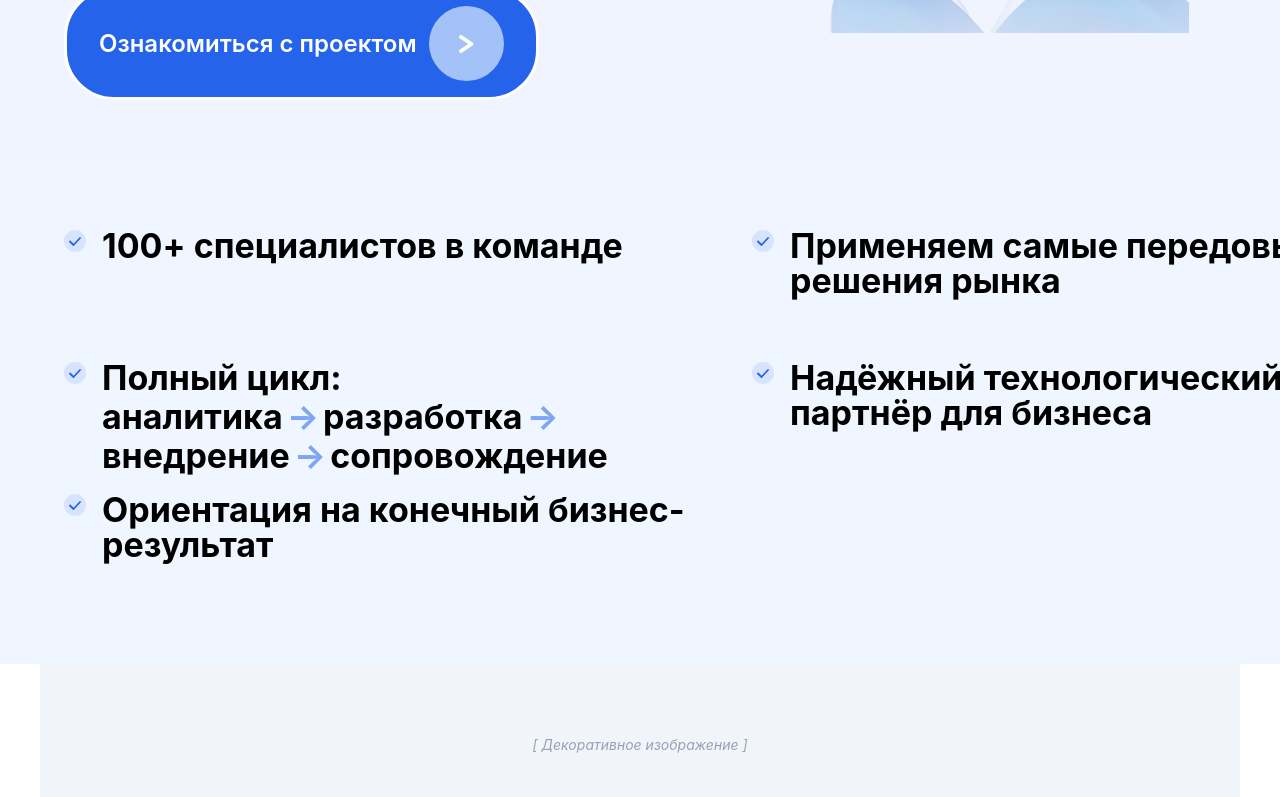
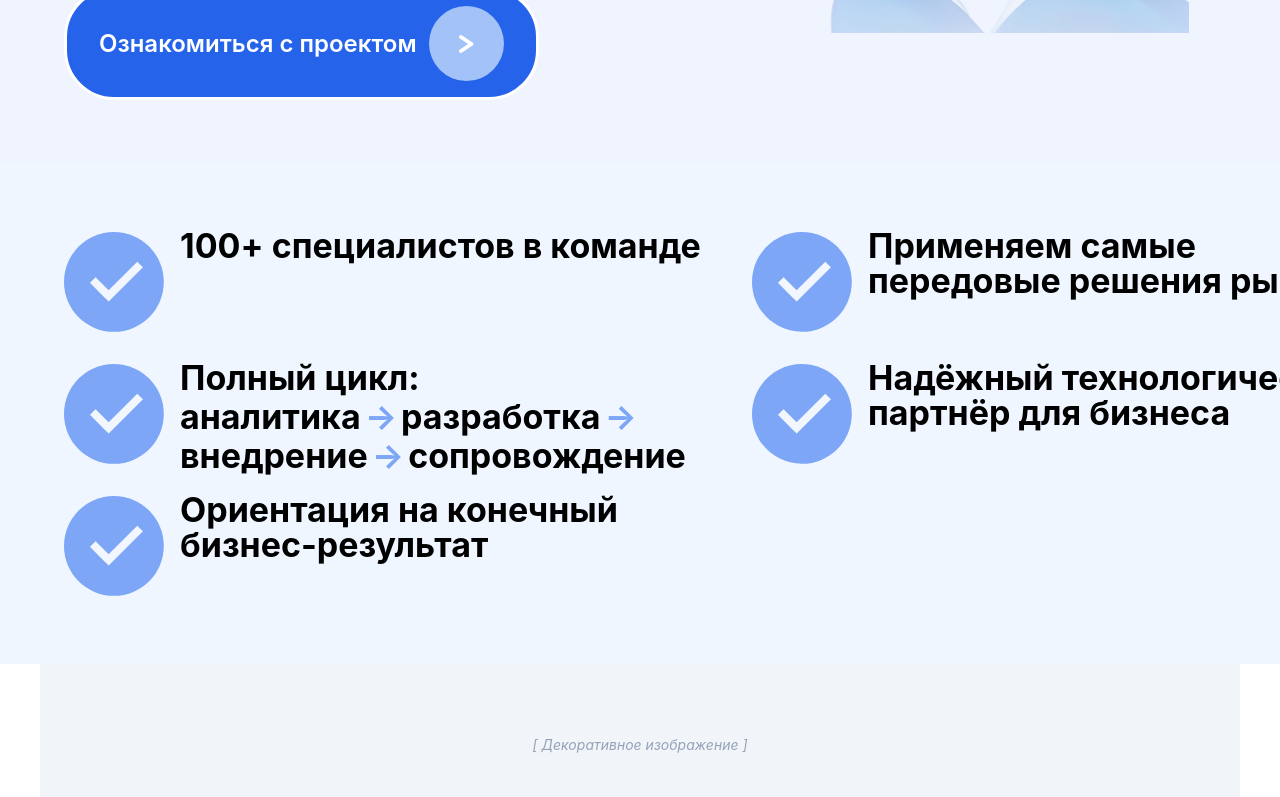
Before and after one commit to Dizel714/f-tech-landing, a Vue app: page / in a window 1280 px wide. Shown: the part 665-1462 px from the top of the page. Built offline with nearby package versions, Linux system fonts and the light colour scheme.

Commit message:
Иконки и размер

```diff
--- a/src/components/sections/FeaturesSection.vue
+++ b/src/components/sections/FeaturesSection.vue
@@ -25,12 +25,9 @@ const features = [
           :key="item.id"
           class="features__item"
         >
-          <!-- Иконка галочки -->
+          <!-- Иконка -->
           <span class="features__item-icon" aria-hidden="true">
-            <svg width="22" height="22" viewBox="0 0 22 22" fill="none">
-              <circle cx="11" cy="11" r="11" fill="currentColor" fill-opacity="0.12"/>
-              <path d="M6 11.5L9.5 15L16 8" stroke="currentColor" stroke-width="1.8" stroke-linecap="round" stroke-linejoin="round"/>
-            </svg>
+           <img src="/icon-check.svg" alt="" width="100" height="100" />
           </span>
 
           <!-- Текст: обычный или цепочка со стрелками -->
@@ -86,19 +83,18 @@ const features = [
 }
 
 /* --- Один элемент: флекс (иконка + текст) --- */
+
 .features__item {
-  display: flex;             /* иконка слева, текст справа */
-  align-items: flex-start;
+  display: flex;
+  align-items: center;
   gap: var(--spacing-md);
 
-  /* ↓ Добавь padding или border-radius для карточного стиля если нужно */
 }
 
 .features__item-icon {
   flex-shrink: 0;
-  color: var(--color-icon-check);
-  /* ↓ Задай размер иконки по дизайну */
-  margin-top: 2px;
+  display: flex;
+  align-items: center;
 }
 
 .features__item-text {
```
Also changed, not shown: public/icon-check.svg (added).
